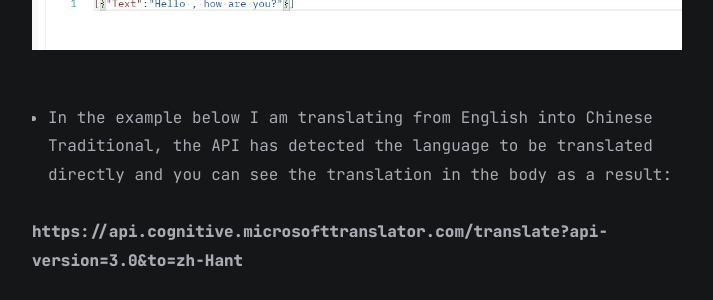
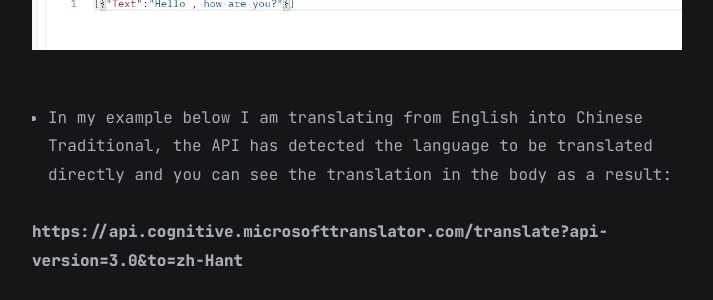
Before and after one commit to marc-hadjeje/marc-hadjeje.github.io, a Jekyll site: the page built from all_collections/_posts/2022-11-24-Azure Cognitive Services.md, in a window 1280 px wide and 900 px high, scrolled down 3260 px. Shown: the part 153-453 px from the top of the window, without its empty margins (283-996 px from the left). Built offline with Jekyll 4.4.1, drawn with Linux system fonts in a browser that asks for light colours.

Commit message:
Update 2022-11-24-Azure Cognitive Services.md

````diff
--- a/all_collections/_posts/2022-11-24-Azure Cognitive Services.md
+++ b/all_collections/_posts/2022-11-24-Azure Cognitive Services.md
@@ -44,7 +44,7 @@ Add the text to be translated to the body tab of postman :
 ```
 ![Text translator](https://github.com/marc-hadjeje/marc-hadjeje.github.io/blob/main/assets/images/text_translator.jpg?raw=true)
 
--   In the example below I am translating from English into Chinese Traditional, the API has detected the language to be translated directly and you can see the translation in the body as a result:
+-   In my example below I am translating from English into Chinese Traditional, the API has detected the language to be translated directly and you can see the translation in the body as a result:
 
 **https://api.cognitive.microsofttranslator.com/translate?api-version=3.0&to=zh-Hant**
 
````
